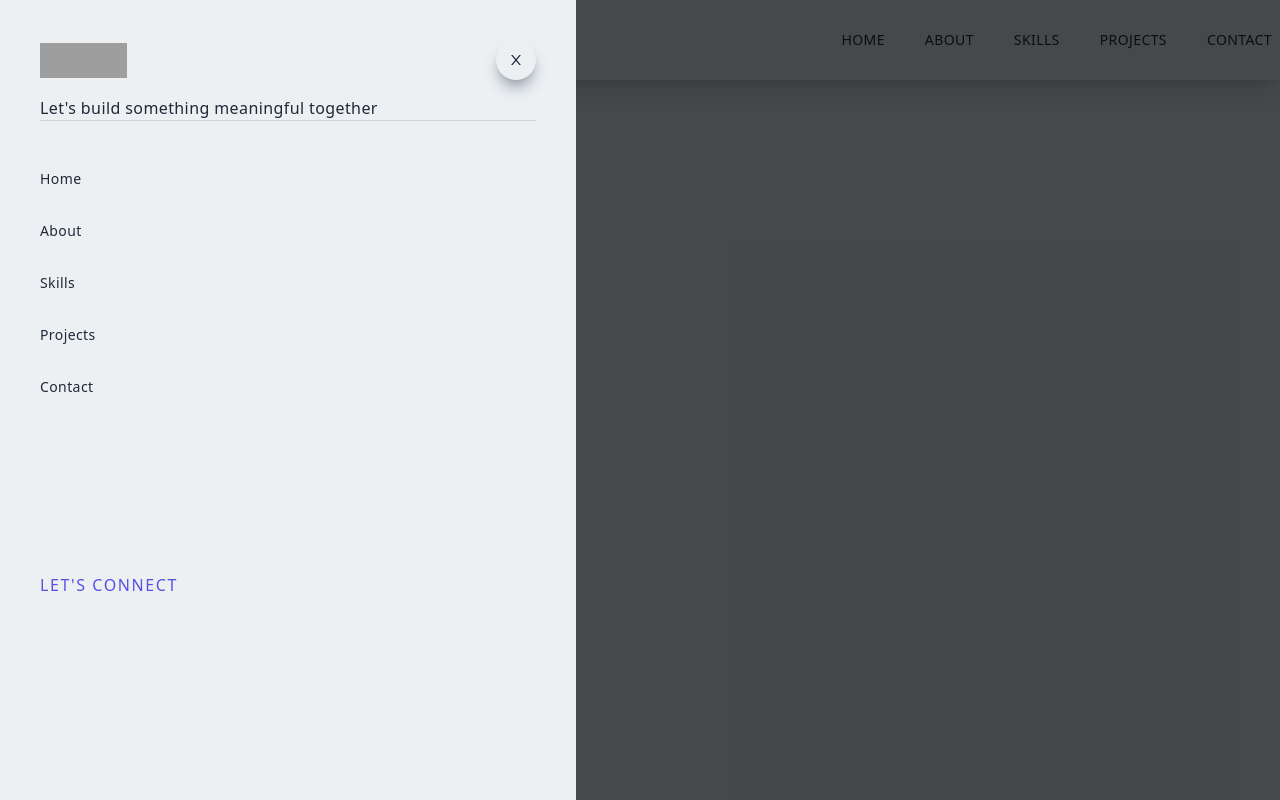
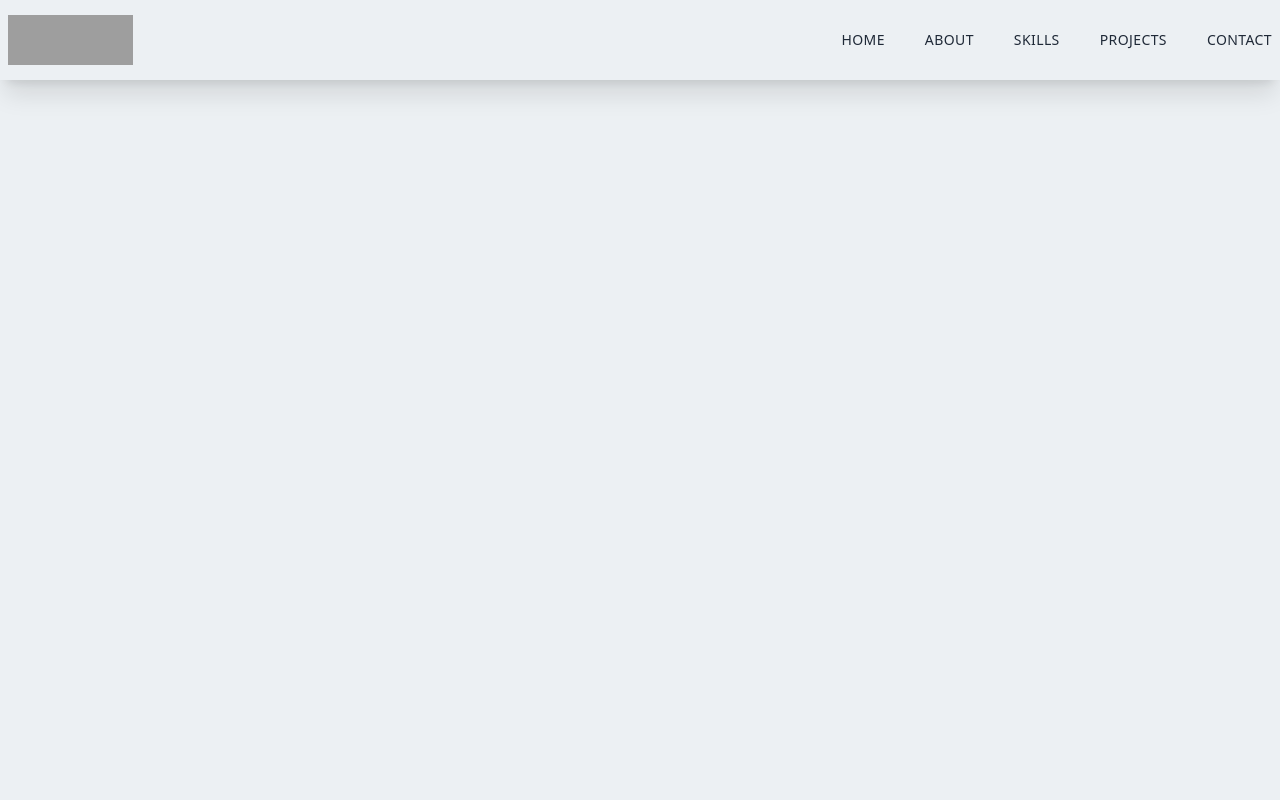
Before and after one commit to goodwill80/Portfolio-Site, a Next.js app: page / in a window 1280 px wide. Built offline with nearby package versions, Linux system fonts and the light colour scheme; grey boxes are pictures that could not be loaded.

Commit message:
added state for nav sidebar

```diff
--- a/components/navbar.jsx
+++ b/components/navbar.jsx
@@ -1,9 +1,15 @@
-import React from 'react'
+import React, { useState } from 'react'
 import Image from 'next/image'
 import Link from 'next/link'
-import { AiOutlineMenu, AiOutlineClose } from 'react-icons/ai';
+import { AiOutlineMenu, AiOutlineClose, AiOutlineMail } from 'react-icons/ai';
+import { FaLinkedinIn, FaGithub, FaFacebookSquare } from 'react-icons/fa';
+
 
 function Navbar() {
+    const [ nav, setNav ] = useState(false);
+    const handleNav = () => {
+        setNav(!nav);
+    }
   return (
     <div className="fixed w-full h-20 shadow-xl z-[100]">
      {/* *** Main Container - Main Menu */}
@@ -31,17 +37,19 @@
                 </Link>
             </ul>
            {/* 2b. Hamburger */}
-           <div className="md:hidden">
+           <div onClick={ handleNav } className="md:hidden">
             <AiOutlineMenu size={25}/>
            </div>
         </div>
       </div>
 
      {/* *** Secondary Container - Sidebar Menu (NOTE: overlay - bg-black/70 */}
-      <div className="fixed left-0 top-0 w-full h-screen bg-black/70">
+      <div className={ nav ? "md:hidden fixed left-0 top-0 w-full h-screen bg-black/70": ""}>
         {/* Sidebar Menu */}
-        <div className="fixed left-0 top-0 w-[75%] sm:w-[60%] md:w-[45%] h-screen
-        bg-[#ecf0f3] p-10 ease-in duration-500">
+        <div className={ nav
+        ? "fixed left-0 top-0 w-[75%] sm:w-[60%] md:w-[45%] h-screen bg-[#ecf0f3] p-10 ease-in duration-500"
+        : "fixed left-[-100%] top-0 p-10 ease-in duration-500"
+        }>
             {/* 1st Section of Sidebar - Logo, close btn and Mission statement */}
             <div>
                 {/* a. Image and Close btn */}
@@ -49,7 +57,7 @@
                     {/* Image */}
                     <Image src="/../public/assets/navLogo.png" alt="/" width="87" height="35" />
                     {/* Close Btn */}
-                    <div className="rounded-full shadow-lg shadow-gray-400 p-3 cursor-pointer">
+                    <div onClick={ handleNav } className="rounded-full shadow-lg shadow-gray-400 p-3 cursor-pointer">
                         <AiOutlineClose />
                     </div>
                 </div>
@@ -83,8 +91,19 @@
                     {/* Tagline */}
                     <p className="uppercase tracking-widest text-[#5651e5]">Let's Connect</p>
                     {/* Icons */}
-                    <div>
-
+                    <div className="flex items-center justify-between my-4 w-full sm:w-[80%]">
+                        <div className="rounded-full shadow-lg shadow-gray-400 p-3 cursor-pointer hover:scale-105 ease-in duration-300">
+                            <FaLinkedinIn/>
+                        </div>
+                        <div className="rounded-full shadow-lg shadow-gray-400 p-3 cursor-pointer hover:scale-105 ease-in duration-300">
+                            <FaGithub />
+                        </div>
+                        <div className="rounded-full shadow-lg shadow-gray-400 p-3 cursor-pointer hover:scale-105 ease-in duration-300">
+                            <AiOutlineMail />
+                        </div>
+                        <div className="rounded-full shadow-lg shadow-gray-400 p-3 cursor-pointer hover:scale-105 ease-in duration-300">
+                            <FaFacebookSquare />
+                        </div>
                     </div>
                 </div>
             </div>
```
